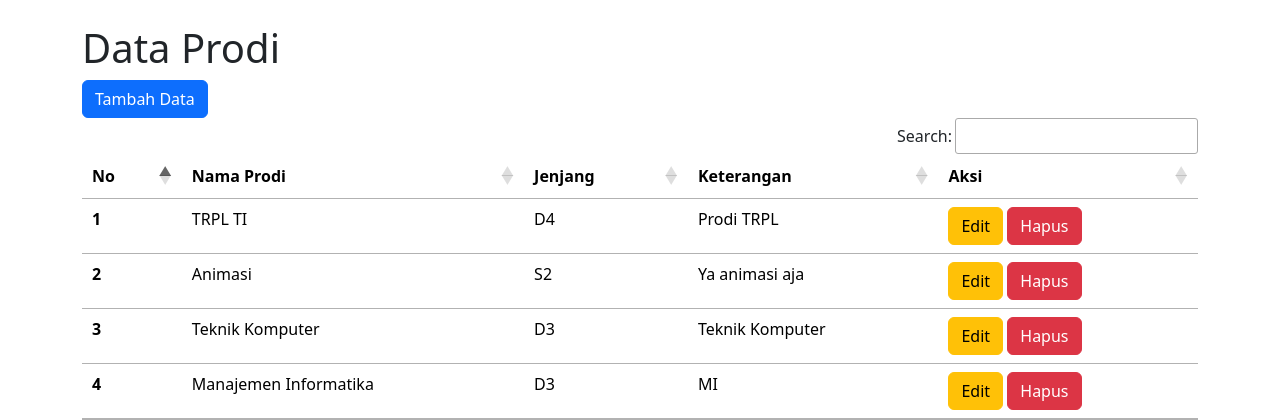
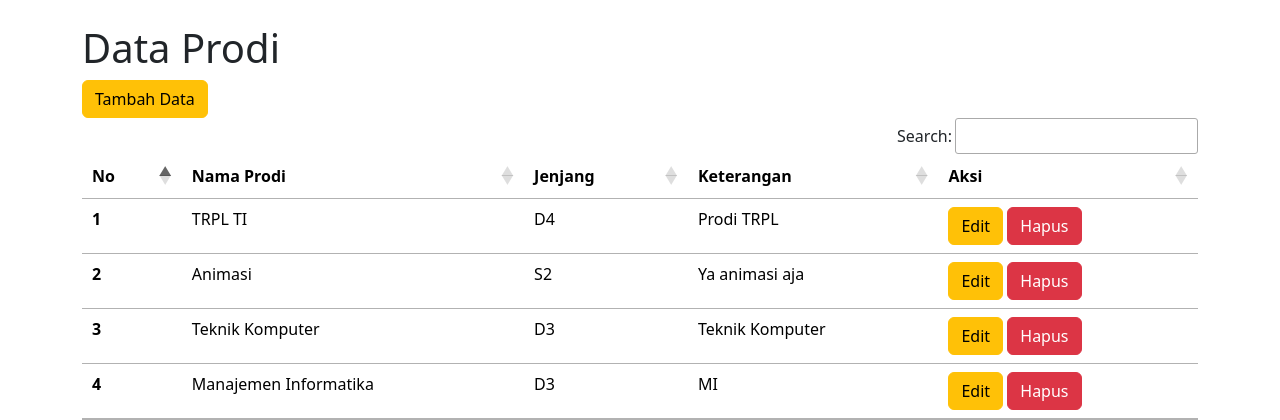
Before and after one commit to nauvalalpen/oneVision, a PHP site: page /index.php?page=prodi in a window 1280 px wide. Shown: the part 56-476 px from the top of the page. Run offline with PHP 8.4, Linux system fonts and the light colour scheme; a user stored in the database is signed in; data comes from the database, SQL or seed files in the repository; some libraries are stand-ins or nearby versions.

Commit message:
Mengubah warna di tambah data

```diff
--- a/prodi.php
+++ b/prodi.php
@@ -10,7 +10,7 @@
             ?>
 
         <h1>Data Prodi</h1>
-        <a href="index.php?page=prodi&aksi=create " class="btn btn-primary">Tambah Data</a>
+        <a href="index.php?page=prodi&aksi=create " class="btn btn-warning">Tambah Data</a>
         <table class="table" id="dataTable">
           <thead>
             <tr>
```
